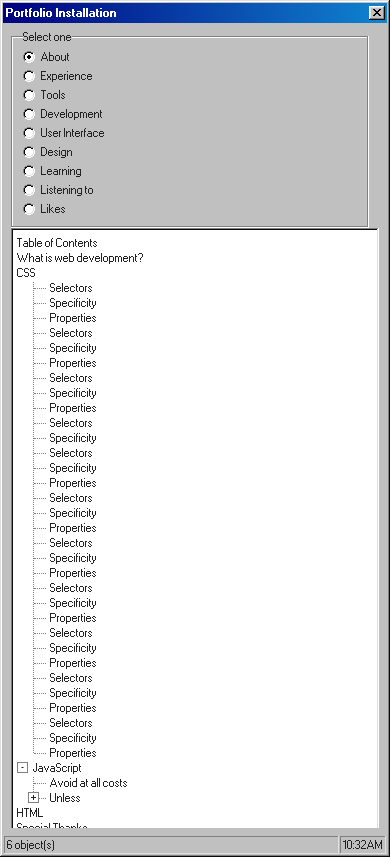
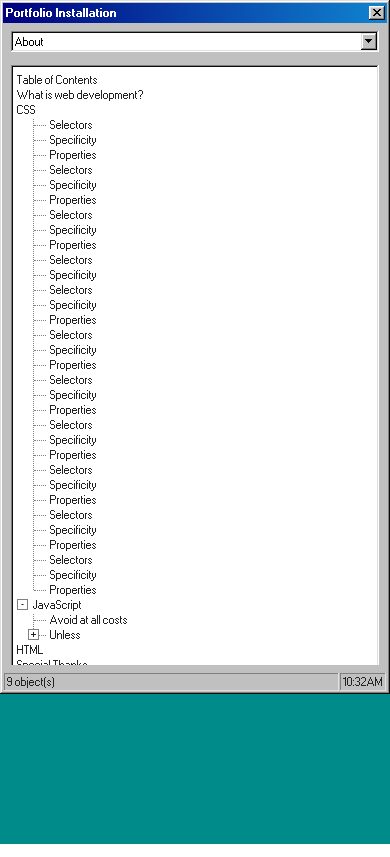
Before and after one commit to haydenismet/windows, a React (Create React App) app in the folder my-app/: page / in a window 390 px wide. Built offline with nearby package versions, Linux system fonts and the light colour scheme.

Commit message:
restructure

```diff
--- a/my-app/src/App.tsx
+++ b/my-app/src/App.tsx
@@ -1,8 +1,7 @@
 import React from "react";
-import logo from "./logo.svg";
-import Window from "./Window";
+import Window from "./components/Window";
 import "98.css";
-import "./App.css";
+import "./styles/App.css";
 
 function App() {
   return (
--- a/my-app/src/Window.tsx
+++ b/my-app/src/components/Window.tsx
@@ -1,10 +1,8 @@
 import React from "react";
 import WindowHeader from "./WindowHeader";
-import "98.css";
-import "./App.css";
+import WindowFooter from "./WindowFooter";
 import WindowLeft from "./WindowLeft";
 import WindowRight from "./WindowRight";
-import WindowFooter from "./WindowFooter";
 
 function Window() {
   return (
--- a/my-app/src/WindowFooter.tsx
+++ b/my-app/src/components/WindowFooter.tsx
@@ -1,12 +1,10 @@
 import React from "react";
-import "98.css";
-import "./App.css";
 
 function WindowFooter() {
   return (
     <>
       <div className="status-bar">
-        <p className="status-bar-field">6 object(s)</p>
+        <p className="status-bar-field">9 object(s)</p>
         <p className="status-bar-field">10:32AM</p>
       </div>
     </>
--- a/my-app/src/WindowHeader.tsx
+++ b/my-app/src/components/WindowHeader.tsx
@@ -1,6 +1,4 @@
 import React from "react";
-import "98.css";
-import "./App.css";
 
 function WindowHeader() {
   return (
--- /dev/null
+++ b/my-app/src/components/WindowLeft.tsx
@@ -0,0 +1,17 @@
+import React from "react";
+
+import WindowLeftDesktop from "./WindowLeftDesktop";
+import WindowLeftMobile from "./WindowLeftMobile";
+
+function WindowLeft() {
+  return (
+    <>
+      <div className="left-inner-content">
+        <WindowLeftDesktop />
+        <WindowLeftMobile />
+      </div>
+    </>
+  );
+}
+
+export default WindowLeft;
--- a/my-app/src/WindowLeft.tsx
+++ b/my-app/src/components/WindowLeftDesktop.tsx
@@ -1,11 +1,9 @@
 import React from "react";
-import "98.css";
-import "./App.css";
 
-function WindowLeft() {
+function WindowLeftDesktop() {
   return (
     <>
-      <div className="left-inner-content">
+      <div className="desktop-radio">
         <fieldset>
           <legend> Select one</legend>
           <div className="field-row">
@@ -50,4 +48,4 @@ function WindowLeft() {
   );
 }
 
-export default WindowLeft;
+export default WindowLeftDesktop;
--- /dev/null
+++ b/my-app/src/components/WindowLeftMobile.tsx
@@ -0,0 +1,23 @@
+import React from "react";
+
+function WindowLeftMobile() {
+  return (
+    <>
+      <div className="mobile-select">
+        <select>
+          <option>About</option>
+          <option>Experience</option>
+          <option>Tools</option>
+          <option>Development</option>
+          <option>User Interface</option>
+          <option>Design</option>
+          <option>Learning</option>
+          <option>Listening to</option>
+          <option>Likes</option>
+        </select>
+      </div>
+    </>
+  );
+}
+
+export default WindowLeftMobile;
--- a/my-app/src/WindowRight.tsx
+++ b/my-app/src/components/WindowRight.tsx
@@ -1,6 +1,4 @@
 import React from "react";
-import "98.css";
-import "./App.css";
 
 function WindowRight() {
   return (
--- a/my-app/src/index.css
+++ /dev/null
@@ -1,13 +0,0 @@
-body {
-  margin: 0;
-  font-family: -apple-system, BlinkMacSystemFont, 'Segoe UI', 'Roboto', 'Oxygen',
-    'Ubuntu', 'Cantarell', 'Fira Sans', 'Droid Sans', 'Helvetica Neue',
-    sans-serif;
-  -webkit-font-smoothing: antialiased;
-  -moz-osx-font-smoothing: grayscale;
-}
-
-code {
-  font-family: source-code-pro, Menlo, Monaco, Consolas, 'Courier New',
-    monospace;
-}
--- a/my-app/src/App.css
+++ b/my-app/src/styles/App.css
@@ -79,6 +79,10 @@ p.status-bar-field:nth-child(2) {
 label {
 }
 
+.mobile-select {
+  display: none;
+}
+
 @media screen and (max-width: 600px) {
   .outer-container {
     height: 100%;
@@ -87,4 +91,21 @@ label {
   .content-container {
     flex-direction: column;
   }
+
+  .desktop-radio {
+    display: none;
+  }
+
+  .mobile-select {
+    display: flex;
+    flex-direction: column;
+  }
+
+  .mobile-select select {
+    margin-bottom: 13px;
+  }
+
+  .left-inner-content {
+    margin-right: 0;
+  }
 }
```
Also changed, not shown: my-app/src/index.tsx (+5 -6 lines).
